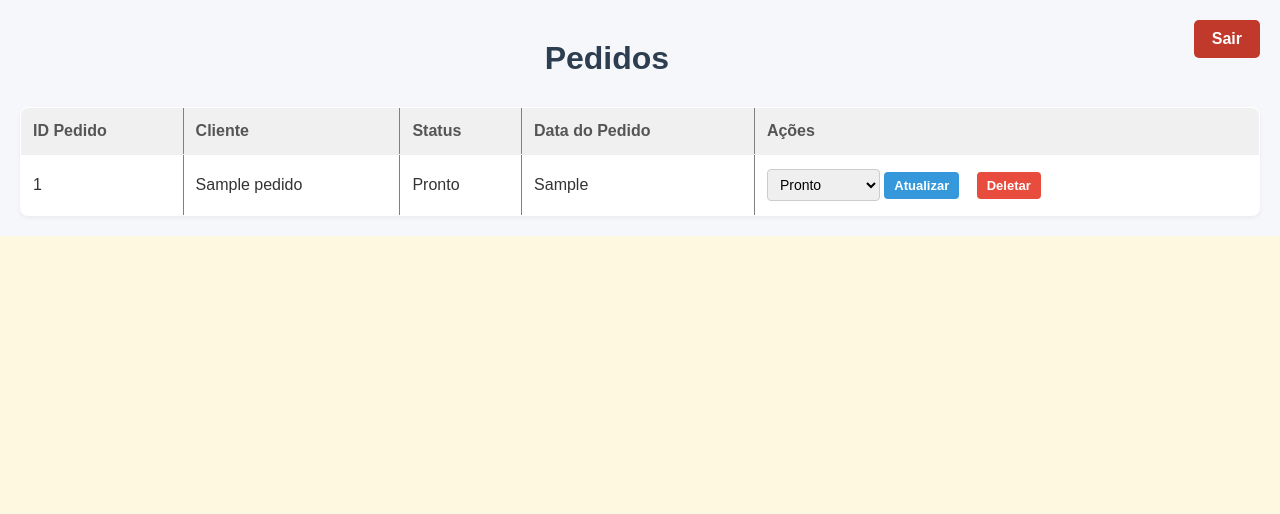
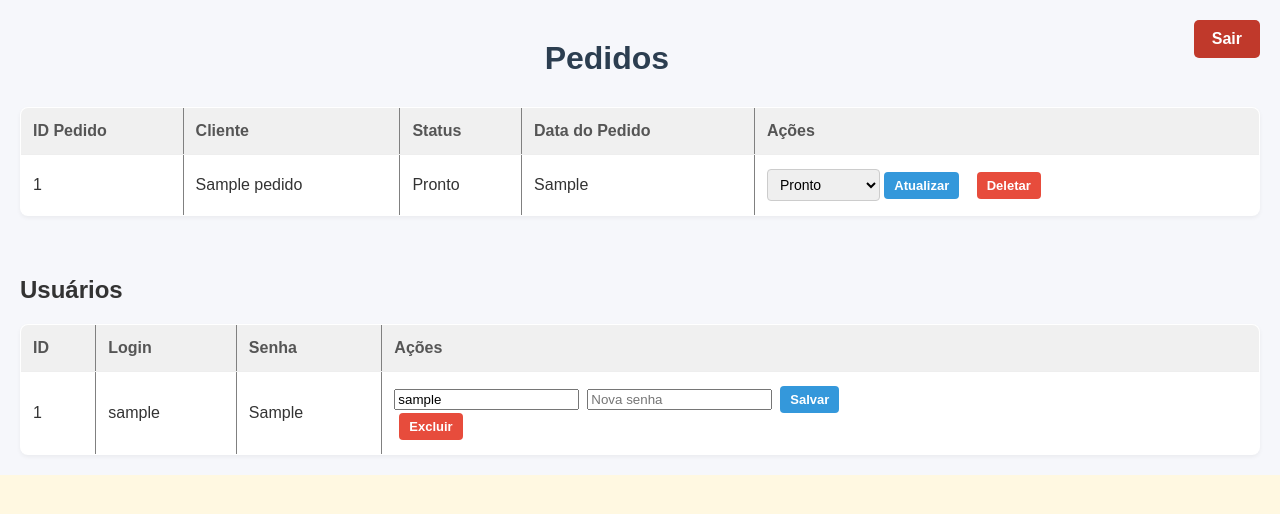
Before and after one commit to GerheimG/sistema_pastelaria, a PHP site: page /admin.php in a window 1280 px wide. Shown: the top 514 px of the page. Run offline with PHP 8.4, Linux system fonts and the light colour scheme; the visitor is signed in with stand-in values (Sample User, id 1); tables that the repository leaves empty or names only in its code hold one stand-in row (values such as "Sample post").

Commit message:
mudanças

```diff
--- a/sistema/pastelaria/admin.php
+++ b/sistema/pastelaria/admin.php
@@ -12,10 +12,48 @@ if (!isset($_SESSION['usuario_login']) || $_SESSION['usuario_login'] !== 'admin'
 }
 
 // ====== PROCESSAMENTO DOS FORMULÁRIOS ======
-// Se o formulário foi enviado via POST
 if ($_SERVER['REQUEST_METHOD'] === 'POST') {
 
-    // --- Deletar pedido ---
+    // --- DELETAR USUARIO ---
+    if (isset($_POST['delete_usuario_id'])) {
+        $usuario_id = intval($_POST['delete_usuario_id']);
+
+        // Não vai deletar o ADMIN por acidente
+        $sql_check = "SELECT login FROM usuarios WHERE id = $usuario_id";
+        $resultado_check = $conn->query(@$sql_check);
+
+        if ($resultado_check && $resultado_check->num_rows > 0) {
+            $row = $resultado_check->fetch_assoc();
+
+            if ($row['login'] !== 'admin') {
+                $conn->query("DELETE FROM usuarios WHERE id = $usuario_id");
+            }
+        }
+
+        header("Location: " . $_SERVER['PHP_SELF']);
+        exit();
+    }
+
+    // --- Atualizar usuário ---
+    if (isset($_POST['editar_usuario'])) {
+        $usuario_id = intval($_POST['usuario_id']);
+        $novo_login = $conn->real_escape_string($_POST['novo_login']);
+        $nova_senha = $_POST['nova_senha'];
+
+        if ($nova_senha) {
+            // Atualiza login e senha (atenção: ideal usar hash na senha)
+            $sql = "UPDATE usuarios SET login = '$novo_login', senha = '$nova_senha' WHERE id = $usuario_id";
+        } else {
+            // Atualiza só o login se a senha estiver vazia
+            $sql = "UPDATE usuarios SET login = '$novo_login' WHERE id = $usuario_id";
+        }
+
+        $conn->query($sql);
+        header("Location: " . $_SERVER['PHP_SELF']);
+        exit();
+    }
+
+    // --- DELETAR PEDIDO ---
     if (isset($_POST['delete_id'])) {
         $delete_id = intval($_POST['delete_id']); // Converte o ID para inteiro
 
@@ -49,10 +87,16 @@ if ($_SERVER['REQUEST_METHOD'] === 'POST') {
     }
 }
 
-// ===== CONSULTA PARA EXIBIR TODOS OS PEDIDOS =====
-$sql = "SELECT * FROM pedidos ORDER BY data_pedido DESC"; // Lista todos os pedidos do mais recente para o mais antigo
-$resultado = $conn->query($sql);
+// ===== CONSULTAS =====
+// Consulta para exibir todos os pedidos
+$sql_pedidos = "SELECT * FROM pedidos ORDER BY data_pedido DESC";
+$resultado = $conn->query($sql_pedidos);
+
+// Consulta para exibir todos os usuários
+$sql_clientes = "SELECT * FROM usuarios ORDER BY id DESC";
+$resultado_cliente = $conn->query($sql_clientes);
 ?>
+
 <!DOCTYPE html>
 <html lang="pt-BR">
 <head>
@@ -70,76 +114,96 @@ $resultado = $conn->query($sql);
         <h1>Pedidos</h1>
 
         <?php if ($resultado && $resultado->num_rows > 0): ?>
-            <!--
-                Verifica se a consulta ao banco retornou resultados.
-                Se houver pedidos (linhas encontradas), exibe a tabela.
-            -->
-
-            <!-- Início da tabela de pedidos -->
+            <!-- Tabela de pedidos -->
             <table border="1" cellpadding="10" cellspacing="0">
                 <thead>
                     <tr>
-                        <th>ID Pedido</th>             <!-- Coluna com o ID do pedido -->
-                        <th>Cliente</th>               <!-- Nome do cliente que fez o pedido -->
-                        <th>Status</th>                <!-- Status atual do pedido -->
-                        <th>Data do Pedido</th>        <!-- Data e hora que o pedido foi feito -->
-                        <th>Ações</th>                 <!-- Coluna para botões de ação (editar status, deletar) -->
+                        <th>ID Pedido</th>
+                        <th>Cliente</th>
+                        <th>Status</th>
+                        <th>Data do Pedido</th>
+                        <th>Ações</th>
                     </tr>
                 </thead>
                 <tbody>
-
-                <!-- Loop que percorre todos os pedidos encontrados no banco -->
-                <?php while ($pedido = $resultado->fetch_assoc()): ?>
+                    <?php while ($pedido = $resultado->fetch_assoc()): ?>
                     <tr>
-                        <!-- Exibe o ID do pedido -->
                         <td><?= htmlspecialchars($pedido['id']) ?></td>
-
-                        <!-- Exibe o nome do cliente (protege contra XSS com htmlspecialchars) -->
                         <td><?= htmlspecialchars($pedido['cliente_nome']) ?></td>
-
-                        <!-- Exibe o status atual do pedido -->
                         <td><?= htmlspecialchars($pedido['status']) ?></td>
-
-                        <!-- Exibe a data e hora do pedido -->
                         <td><?= htmlspecialchars($pedido['data_pedido']) ?></td>
-
                         <td>
-                            <!-- === Formulário para alterar o status do pedido === -->
+                            <!-- Formulário para alterar o status do pedido -->
                             <form action="" method="POST">
-                                <!-- Envia o ID do pedido escondido para saber qual atualizar -->
                                 <input type="hidden" name="pedido_id" value="<?= $pedido['id'] ?>">
-
-                                <!-- Menu suspenso com os 3 status possíveis -->
                                 <select name="status">
-                                    <!-- O valor atual do status vem selecionado -->
                                     <option value="Em Preparo" <?= $pedido['status'] == 'Em Preparo' ? 'selected' : '' ?>>Em Preparo</option>
                                     <option value="Pronto" <?= $pedido['status'] == 'Pronto' ? 'selected' : '' ?>>Pronto</option>
                                     <option value="Entregue" <?= $pedido['status'] == 'Entregue' ? 'selected' : '' ?>>Entregue</option>
                                 </select>
-
-                                <!-- Botão para enviar o formulário e atualizar o status -->
                                 <button type="submit">Atualizar</button>
                             </form>
 
-                            <!-- === Formulário para deletar o pedido === -->
+                            <!-- Formulário para deletar o pedido -->
                             <form method="POST" style="display:inline;">
-                                <!-- Campo oculto com o ID do pedido a ser deletado -->
                                 <input type="hidden" name="delete_id" value="<?= $pedido['id'] ?>">
-
-                                <!-- Botão para deletar, com confirmação via JS -->
                                 <button type="submit" onclick="return confirm('Confirma exclusão?')">Deletar</button>
                             </form>
                         </td>
                     </tr>
-                <?php endwhile; ?>
-
+                    <?php endwhile; ?>
                 </tbody>
             </table>
         <?php else: ?>
-            <!-- Caso a consulta não encontre pedidos, exibe uma mensagem -->
             <p>Nenhum pedido encontrado.</p>
         <?php endif; ?>
 
     </div>
+
+    <div class="admin-pedidos">
+        <h2>Usuários</h2>
+        <?php if ($resultado_cliente && $resultado_cliente->num_rows > 0): ?>
+            <table border="1" cellpadding="10" cellspacing="0">
+                <thead>
+                    <tr>
+                        <th>ID</th>
+                        <th>Login</th>
+                        <th>Senha</th>
+                        <th>Ações</th>
+                    </tr>
+                </thead>
+                <tbody>
+                    <?php while ($usuario = $resultado_cliente->fetch_assoc()): ?>
+                    <tr>
+                        <td><?= htmlspecialchars($usuario['id']) ?></td>
+                        <td><?= htmlspecialchars($usuario['login']) ?></td>
+                        <td><?= htmlspecialchars($usuario['senha'] ?? '') ?></td> <!-- ajuste conforme seu banco -->
+                        <td>
+                            <!-- Form para editar login e senha -->
+                            <form method="POST" style="display:flex; gap:8px; align-items:center;">
+                                <!--
+                                    Campo oculto que envia o ID do usuário no formulário.
+                                    Isso permite identificar qual usuário será editado no backend ao enviar o formulário.
+                                -->
+                                <input type="hidden" name="usuario_id" value="<?= $usuario['id'] ?>" />
+                                <input type="text" name="novo_login" value="<?= htmlspecialchars($usuario['login']) ?>" required />
+                                <input type="password" name="nova_senha" placeholder="Nova senha" />
+                                <button type="submit" name="editar_usuario">Salvar</button>
+                            </form>
+
+                            <!-- Form para deletar usuário -->
+                            <form method="POST" style="display:inline;">
+                                <input type="hidden" name="delete_usuario_id" value="<?= $usuario['id'] ?>" />
+                                <button type="submit" onclick="return confirm('Confirma exclusão?')">Excluir</button>
+                            </form>
+                        </td>
+                    </tr>
+                    <?php endwhile; ?>
+                </tbody>
+            </table>
+        <?php else: ?>
+            <p>Nenhum usuário encontrado.</p>
+        <?php endif; ?>
+    </div>
 </body>
 </html>
```
Also changed, not shown: sistema/pastelaria/cadastro.php (+14 -4 lines).
